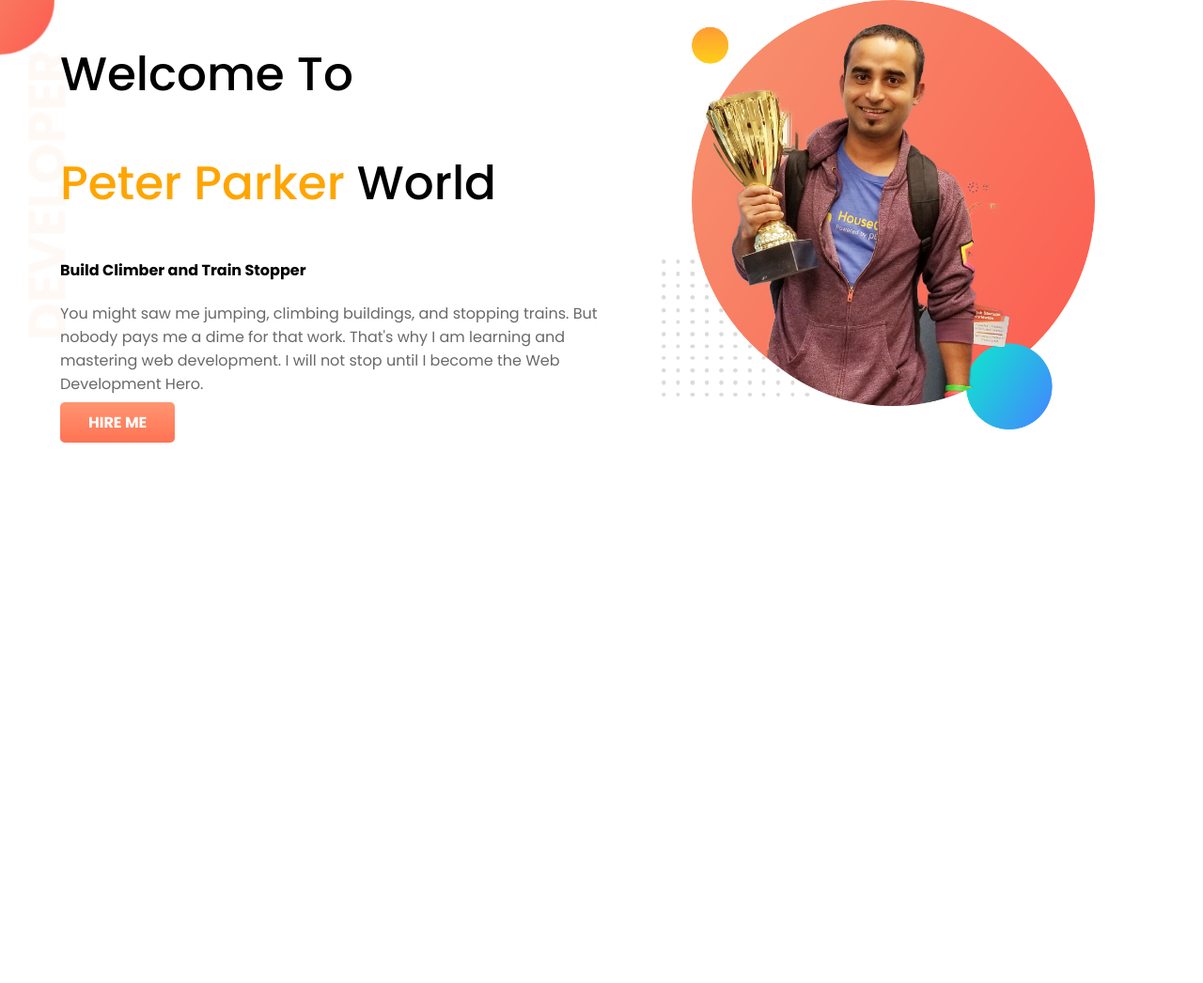
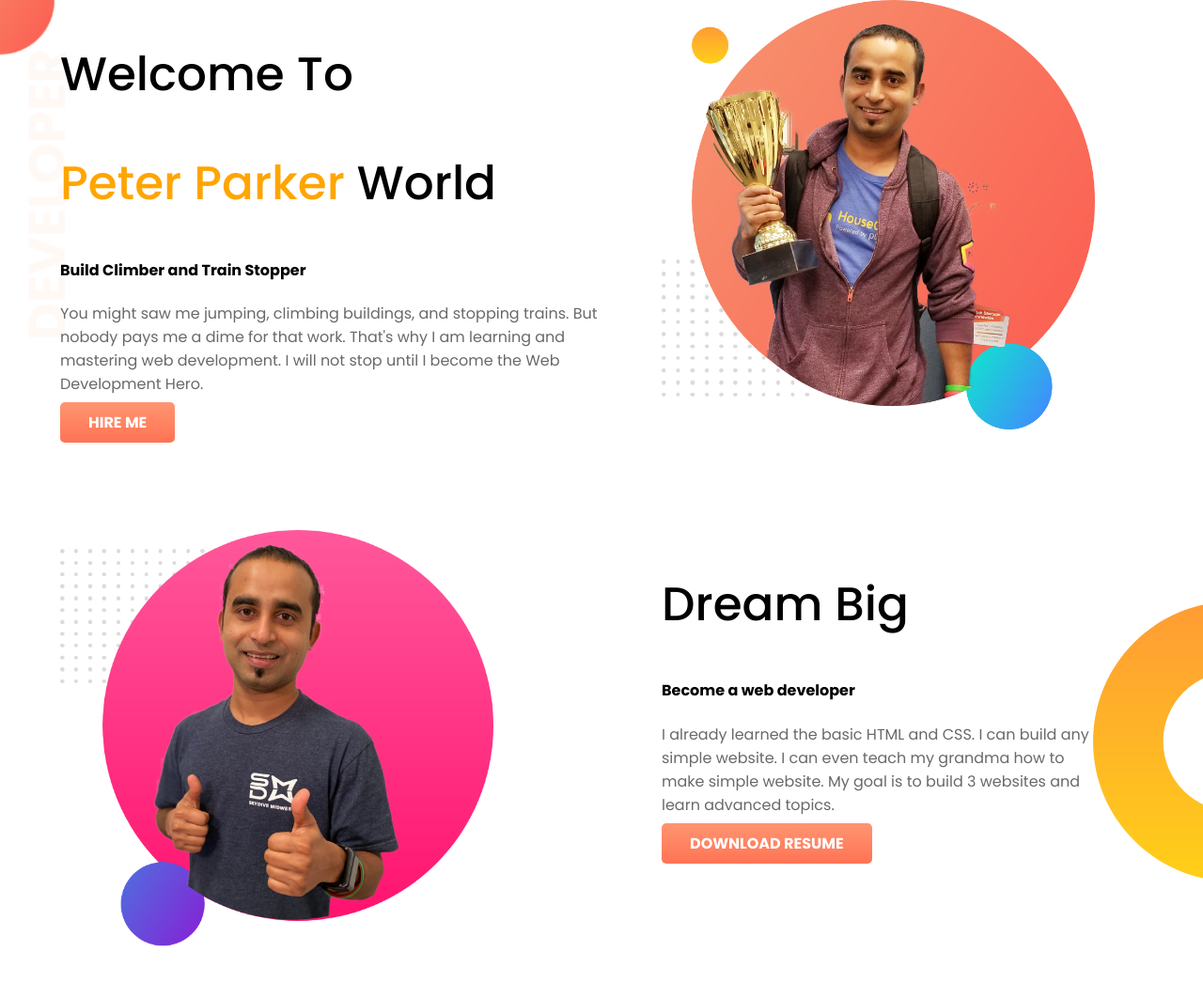
Before and after one commit to Salman-S-Rahman/Developer-Portfolio, a plain HTML site: page index.html in a window 1280 px wide. Shown: the whole page at 94% size. Before the commit the page ends 800 px from the top, so only its background shows below. Drawn offline with Linux system fonts and the light colour scheme.

Commit message:
Dream Part Added

```diff
--- a/index.html
+++ b/index.html
@@ -28,7 +28,20 @@
             <img src="images/jhankar.png" alt="jhankar">
         </div>
     </section>
-
+    <section class="flexibale_container dream_part">
+        <div class="half_width">
+            <img src="images/jhankar2.png" alt="">
+        </div>
+        <div class="half_width">
+            <h1>Dream Big</h1>
+            <h4>Become a web developer</h4>
+            <p class="dream_para">I already learned the basic HTML and CSS. I can build any simple website. I can even
+                teach my grandma how
+                to
+                make simple website. My goal is to build 3 websites and learn advanced topics.</p>
+            <a href="#">Download Resume</a>
+        </div>
+    </section>
 </body>
 
 </html>
--- a/style.css
+++ b/style.css
@@ -47,3 +47,11 @@ a{
 .half_width img{
     width: 80%;
 }
+.dream_part{
+    background-image: url("images/dream-bg.png");
+    background-repeat: no-repeat;
+    background-position: right;
+}
+.dream_para{
+    width: 80%;
+}
```
